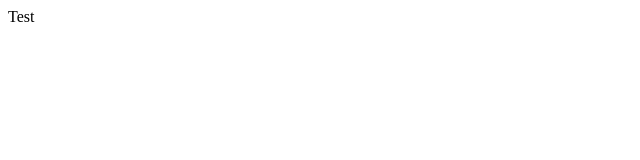
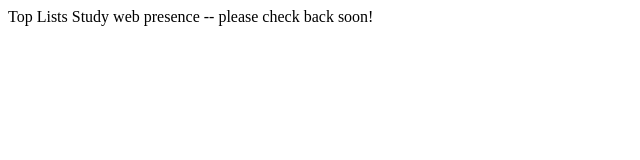
Before and after one commit to topliststudy/topliststudy.github.io, a plain HTML site: page index.html in a window 1280 px wide. Shown: the whole page, without its empty margins (0-640 px from the left). Drawn offline with Linux system fonts and the light colour scheme.

Commit message:
initial page

```diff
--- a/index.html
+++ b/index.html
@@ -1,3 +1,3 @@
 <html>
-Test
+Top Lists Study web presence -- please check back soon!
 </html>
```
